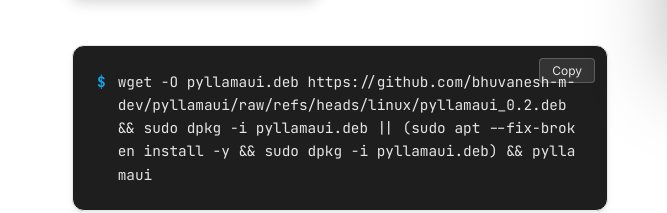
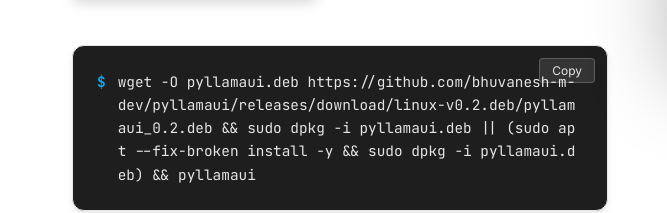
Before and after one commit to bhuvanesh-m-dev/pyllamaui, a plain HTML site: page linux/index.html in a window 1280 px wide. Shown: the part 591-804 px from the top of the page, 0-667 px from the left. Drawn offline with Linux system fonts and the light colour scheme.

Commit message:
Update index.html

```diff
--- a/linux/index.html
+++ b/linux/index.html
@@ -458,7 +458,7 @@
                     Native .deb package, system integration, and completely offline.
                 </p>
                 <div style="display:flex; gap:1rem; flex-wrap:wrap;">
-                    <a href="https://github.com/bhuvanesh-m-dev/pyllamaui/raw/refs/heads/linux/pyllamaui_0.2.deb"
+                    <a href="https://github.com/bhuvanesh-m-dev/pyllamaui/releases/download/linux-v0.2.deb/pyllamaui_0.2.deb"
                         class="btn btn-primary" target="_blank">
                         Download .deb Package
                     </a>
@@ -473,7 +473,7 @@
                     <div class="command-line">
                         <span class="prompt">$</span>
                         <span class="cmd" id="installCmd">wget -O pyllamaui.deb
-                            https://github.com/bhuvanesh-m-dev/pyllamaui/raw/refs/heads/linux/pyllamaui_0.2.deb && sudo
+                            https://github.com/bhuvanesh-m-dev/pyllamaui/releases/download/linux-v0.2.deb/pyllamaui_0.2.deb && sudo
                             dpkg -i pyllamaui.deb || (sudo apt --fix-broken install -y && sudo dpkg -i pyllamaui.deb) &&
                             pyllamaui</span>
                     </div>
```
